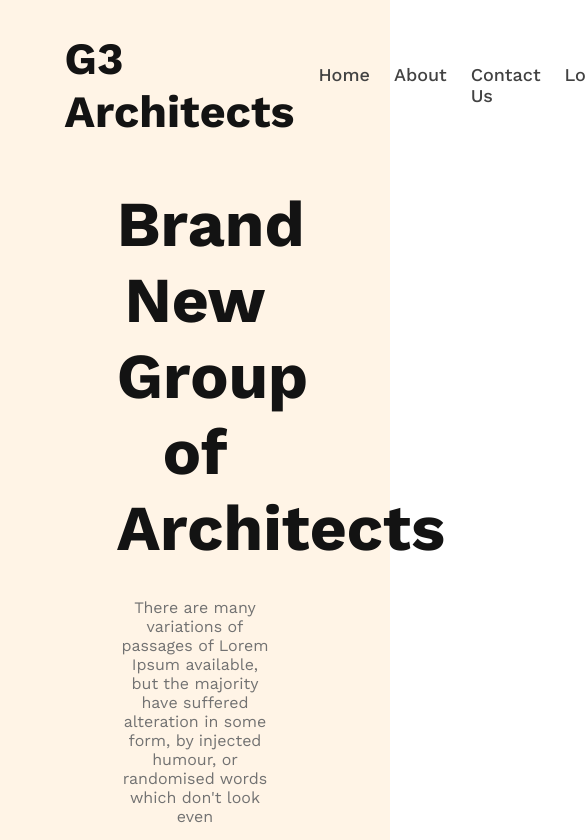
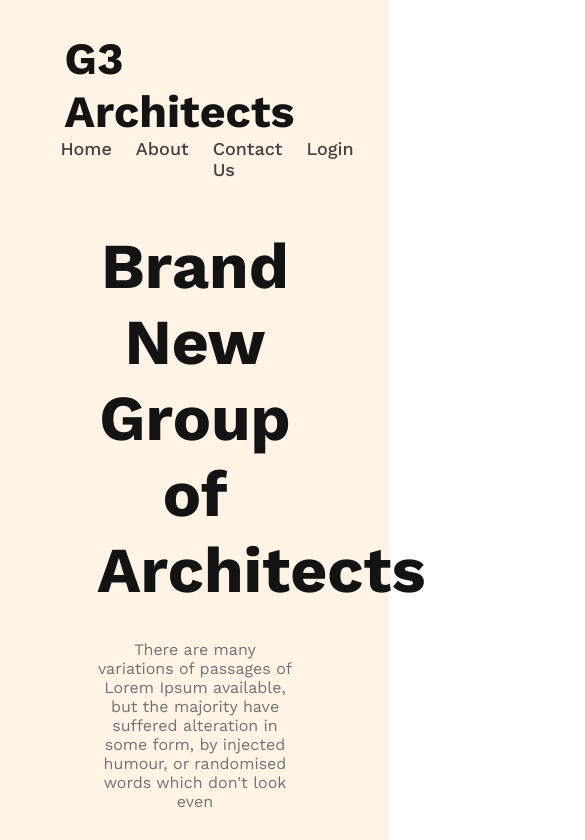
Before and after one commit to Hiron-Das/g3-architects-website, a plain HTML site: page index.html in a window 390 px wide. Shown: the top 840 px of the page, 585 px wide, since content can reach past the window. Drawn offline with nearby package versions, Linux system fonts and the light colour scheme.

Commit message:
added responsive for small devices

```diff
--- a/styles/style.css
+++ b/styles/style.css
@@ -85,3 +85,18 @@ li a {
 .banner img {
     width: 100%;
 }
+
+/* Respponsive styles & media kuerys */
+/* ------mobile device---- */
+@media screen and (max-width:576px) {
+
+    .nav-container {
+        flex-direction: column;
+    }
+
+    .banner {
+        width: 100%;
+    }
+
+
+}
```
